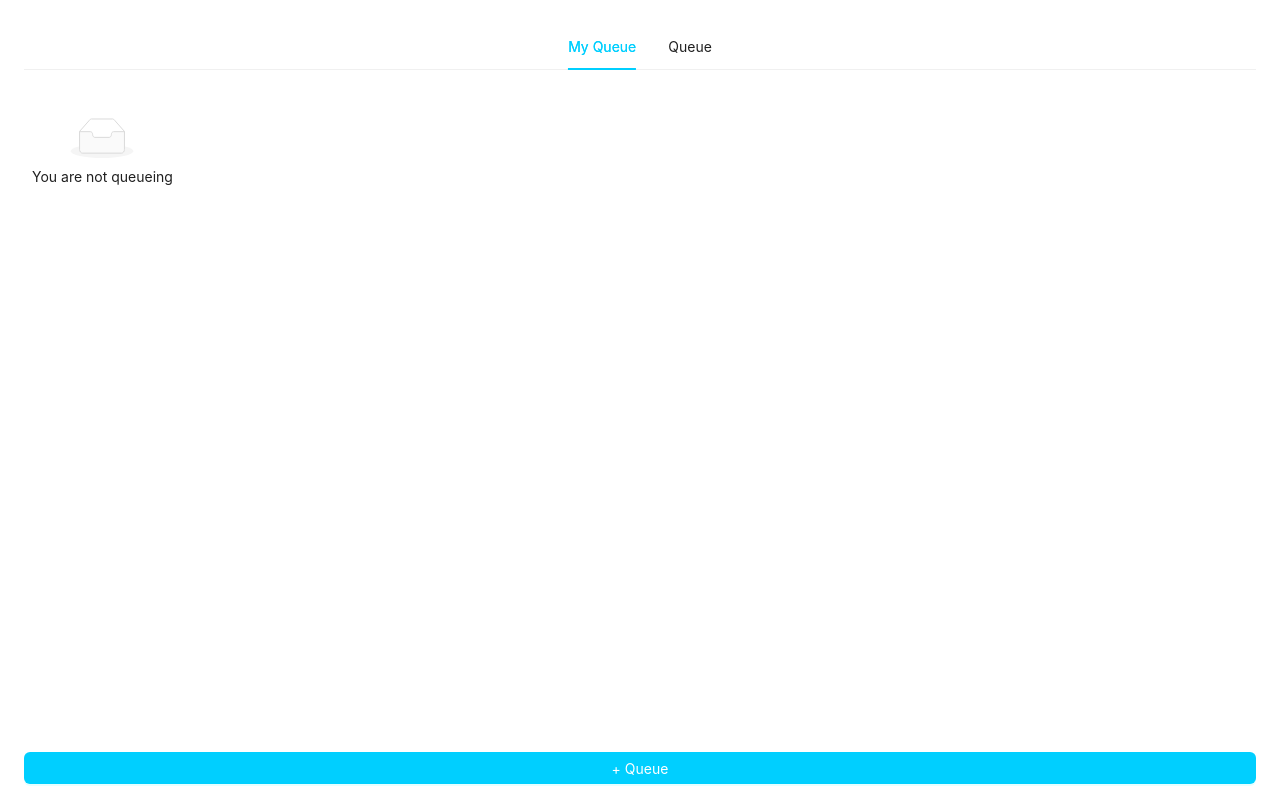
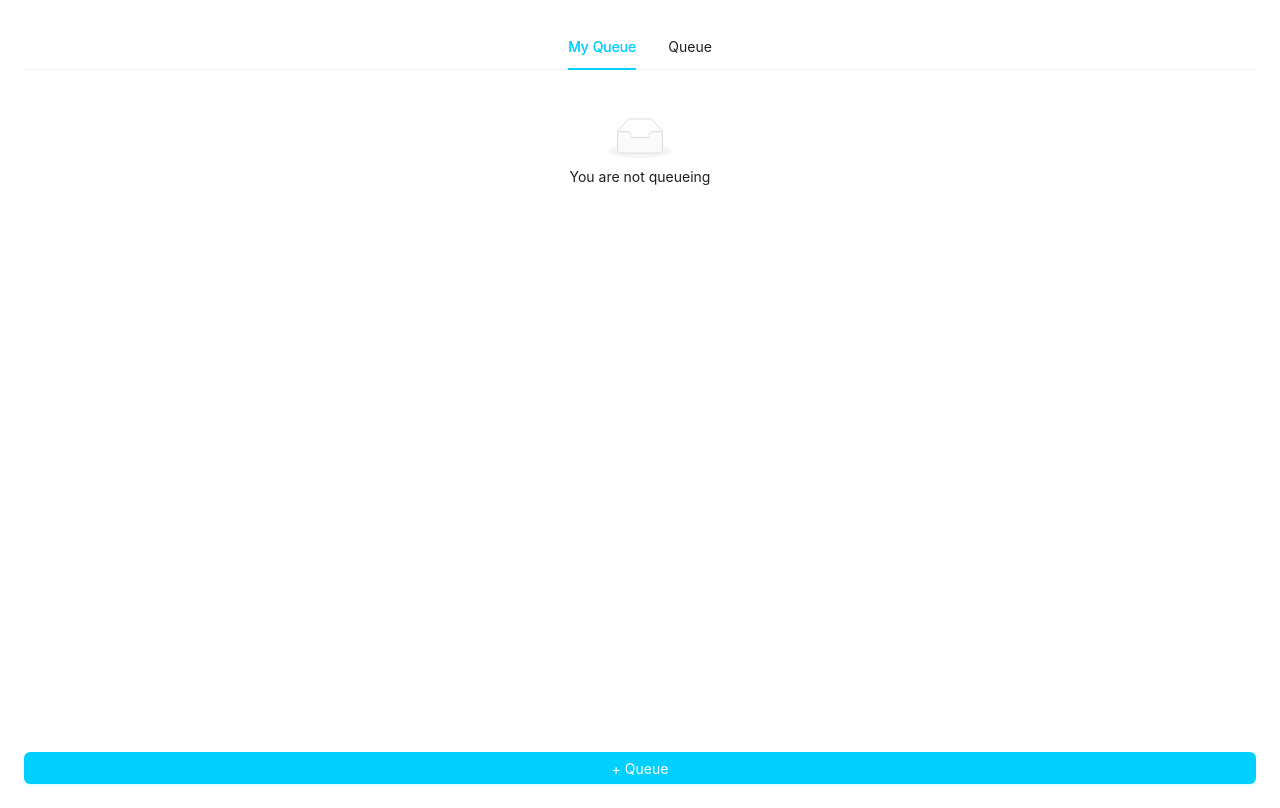
Before and after one commit to carol-lim/shower-queue-app, a React (Vite) app in the folder frontend/: page /home in a window 1280 px wide. Built offline with nearby package versions, Linux system fonts and the light colour scheme; no server answers.

Commit message:
Adjust My Queue card layout

```diff
--- a/frontend/src/views/MyQueue.jsx
+++ b/frontend/src/views/MyQueue.jsx
@@ -1,4 +1,5 @@
-import { Badge, Space, Card, Empty, Typography } from "antd";
+import { Badge, Space, Card, Empty, Typography, Button, Row, Col } from "antd";
+import { EditOutlined, RedoOutlined, DeleteOutlined } from "@ant-design/icons";
 
 const MY_NAME = "Tester 1";
 
@@ -8,13 +9,22 @@ const MyQueue = (props) => {
     (entry) => entry["user_profiles"]["name"] === MY_NAME
   );
   return (
-    <div style={{ maxHeight: "70vh", overflowY: "auto" }}>
-      <Space direction="vertical" size={16}>
+    <div>
+      <Space direction="vertical" size="middle" style={{ display: "flex" }}>
         {myCards ? (
           <Card
             size="small"
             title={`(${myCards["user_profiles"]?.["gender"]}) ${myCards["user_profiles"]?.["name"]}`}
-            style={{ width: 300 }}
+            extra={
+              <Button type="primary" danger>
+                Start shower
+              </Button>
+            }
+            actions={[
+              <DeleteOutlined key="delete" />,
+              <RedoOutlined key="redo" />,
+              <EditOutlined key="edit" />,
+            ]}
           >
             <p>
               Queue time: {new Date(myCards.queue_entry).toLocaleTimeString()}
```
